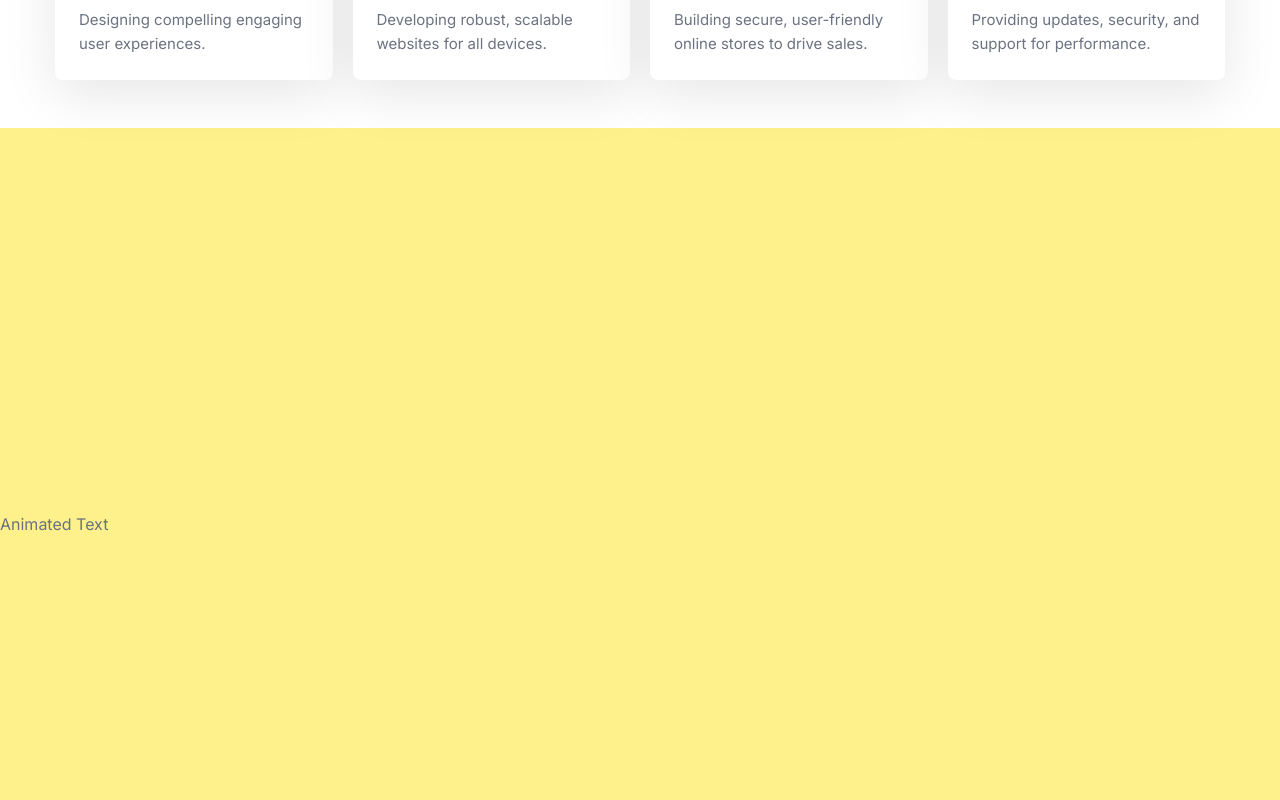
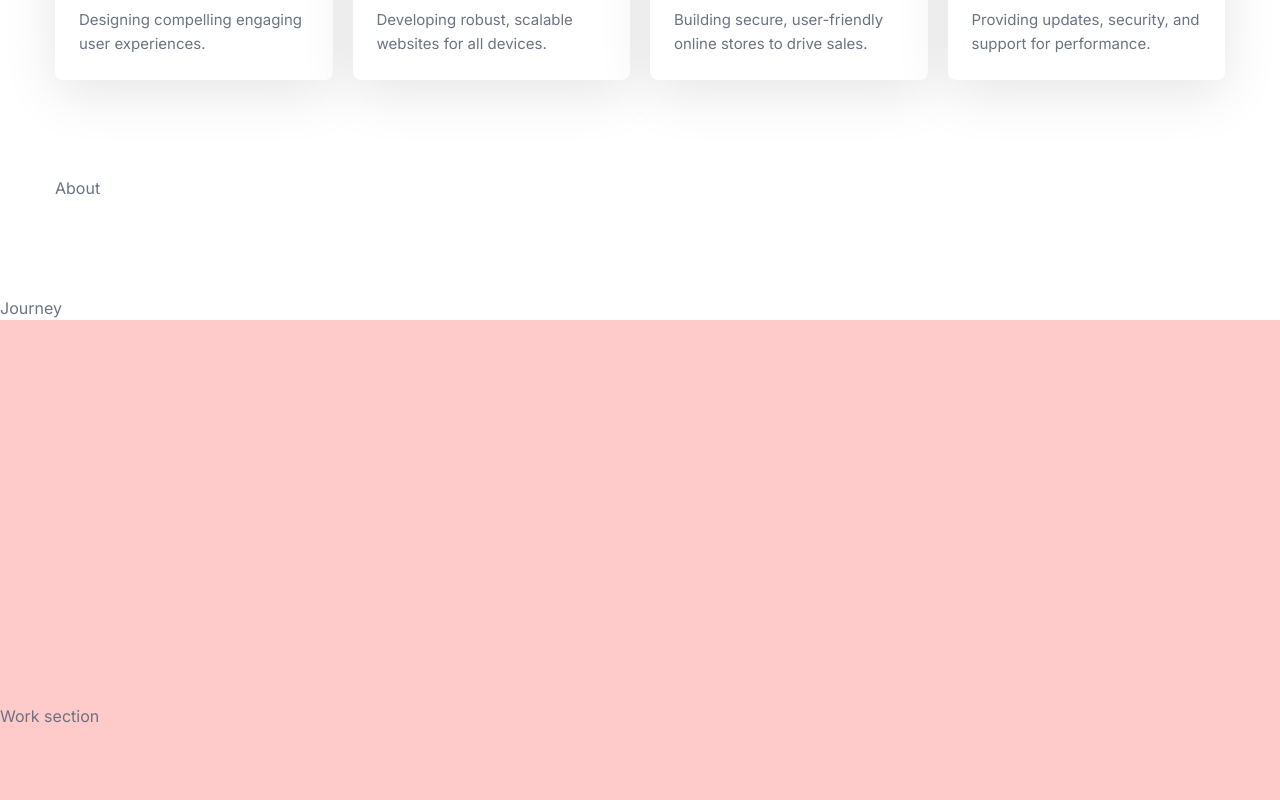
Before and after one commit to emamjion/emam-jion, a Next.js app: page / in a window 1280 px wide. Shown: the part 860-1660 px from the top of the page. Built offline with nearby package versions, Linux system fonts and the light colour scheme.

Commit message:
currently working on the about section

```diff
--- a/src/components/About.tsx
+++ b/src/components/About.tsx
@@ -1,9 +1,7 @@
-import AnimatedText from "./AnimatedText";
-
 const About = () => {
   return (
-    <section className="bg-yellow-200 py-96" id="about">
-      <AnimatedText />
+    <section className="relative pt-12 pb-24" id="about">
+      <div className="container mx-auto h-full">About</div>
     </section>
   );
 };
--- a/src/components/AnimatedText.tsx
+++ b/src/components/AnimatedText.tsx
@@ -1,5 +1,11 @@
 "use client";
 import { motion } from "framer-motion";
+
+// type
+type TAnimatedTextProps = {
+  text: string;
+  textStyles?: string;
+};
 
 const letterAnimation = {
   initial: {
@@ -33,10 +39,11 @@ const getLetter = (name: string) => {
       </motion.span>
     );
   });
+  return letters;
 };
 
-const AnimatedText = () => {
-  return <div>Animated Text</div>;
+const AnimatedText = ({ text, textStyles }: TAnimatedTextProps) => {
+  return <div className={`${textStyles}`}>{getLetter(text)}</div>;
 };
 
 export default AnimatedText;
```
